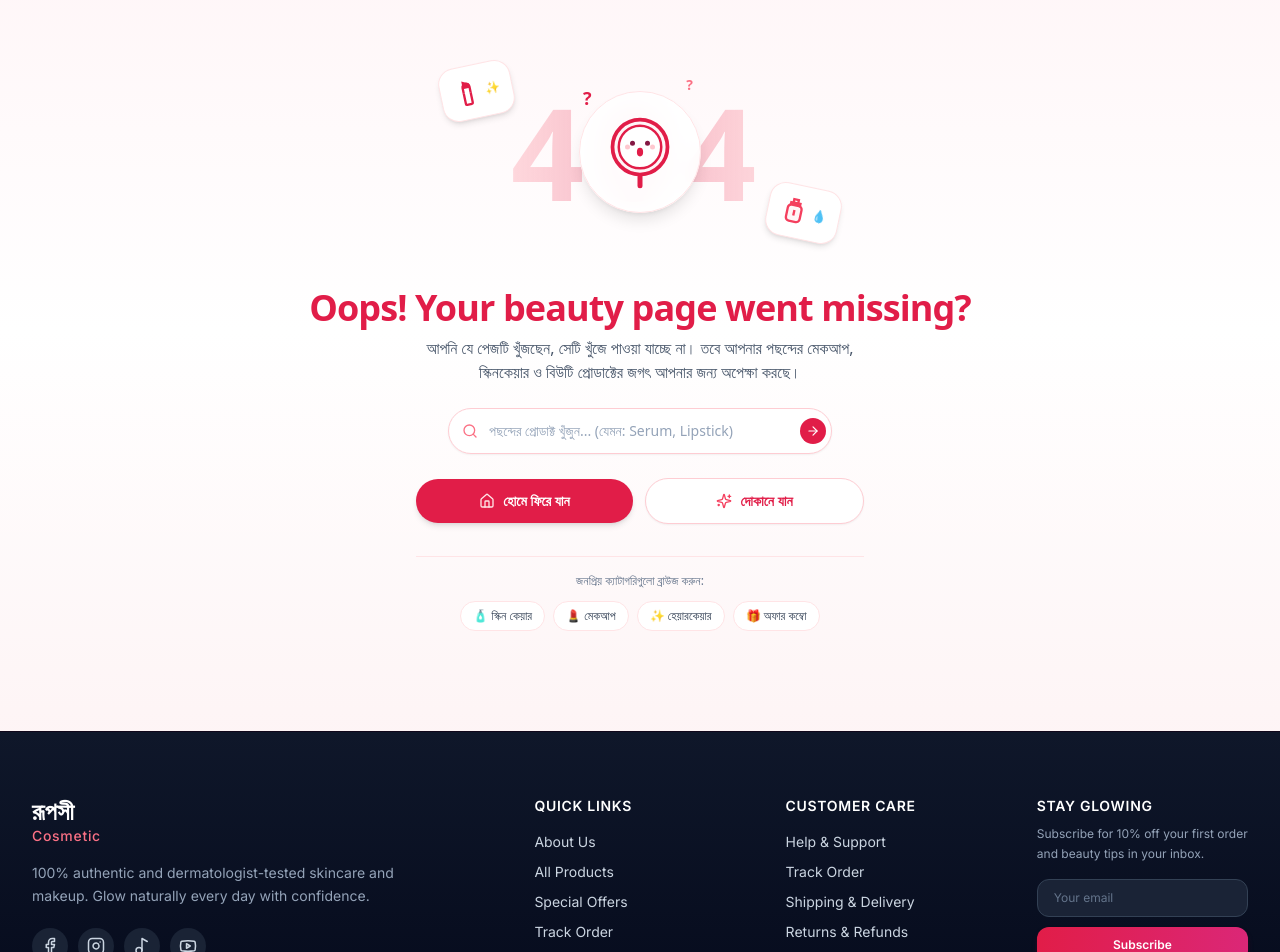
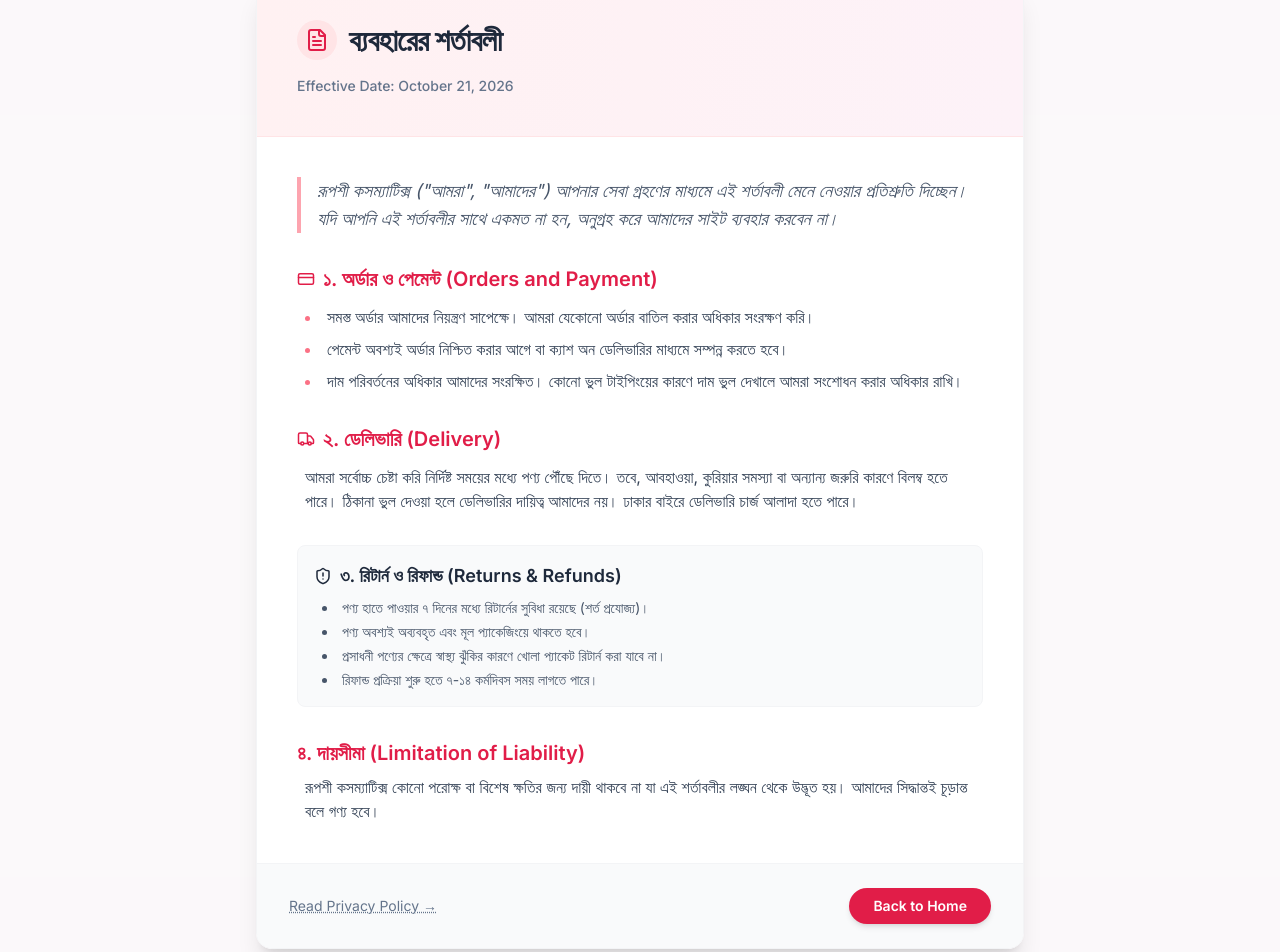
Before and after one commit to xfriseup-sketch/Rupshi-Cosmetic, a Next.js app: page /terms in a window 1280 px wide. Before the commit this address had no page. Shown: the part 140-1092 px from the top of the page. Built offline with nearby package versions, Linux system fonts and the light colour scheme.

Commit message:
Create page.js

```diff
--- /dev/null
+++ b/src/app/terms/page.js
@@ -0,0 +1,100 @@
+import Link from 'next/link';
+import { ShieldAlert, FileText, CreditCard, Truck } from 'lucide-react';
+
+export const metadata = {
+  title: 'Terms of Service | Rupshi Cosmetics',
+  description: 'Read our terms and conditions for using Rupshi Cosmetics services.',
+};
+
+export default function TermsOfService() {
+  return (
+    <div className="min-h-screen bg-gray-50/50 py-12 px-4 sm:px-6 lg:px-8">
+
+      {/* Container with Glass Effect */}
+      <div className="max-w-3xl mx-auto bg-white/90 backdrop-blur-sm shadow-xl rounded-2xl border border-gray-100 overflow-hidden">
+
+        {/* Header Section */}
+        <div className="bg-gradient-to-r from-rose-50 to-pink-50 p-8 md:p-10 border-b border-rose-100">
+          <div className="flex items-center gap-3 mb-4">
+            <div className="p-2 bg-rose-100 rounded-full text-rose-600">
+              <FileText size={24} />
+            </div>
+            <h1 className="text-2xl md:text-3xl font-bold text-slate-800 tracking-tight">
+              ব্যবহারের শর্তাবলী
+            </h1>
+          </div>
+          <p className="text-sm text-slate-500 font-medium">Effective Date: October 21, 2026</p>
+        </div>
+
+        {/* Content Body */}
+        <div className="p-8 md:p-10 space-y-8 text-slate-700 leading-relaxed">
+
+          {/* Intro */}
+          <section>
+            <p className="text-lg text-slate-600 italic border-l-4 border-rose-300 pl-4">
+              রূপশী কসম্যাটিক্স ("আমরা", "আমাদের") আপনার সেবা গ্রহণের মাধ্যমে এই শর্তাবলী মেনে নেওয়ার প্রতিশ্রুতি দিচ্ছেন।
+              যদি আপনি এই শর্তাবলীর সাথে একমত না হন, অনুগ্রহ করে আমাদের সাইট ব্যবহার করবেন না।
+            </p>
+          </section>
+
+          {/* Section 1: Orders & Payment */}
+          <section className="space-y-3">
+            <h2 className="text-xl font-semibold text-rose-600 flex items-center gap-2">
+              <CreditCard size={18} /> ১. অর্ডার ও পেমেন্ট (Orders and Payment)
+            </h2>
+            <ul className="list-disc list-inside space-y-2 text-base ml-2 marker:text-rose-400">
+              <li>সমস্ত অর্ডার আমাদের নিয়ন্ত্রণ সাপেক্ষে। আমরা যেকোনো অর্ডার বাতিল করার অধিকার সংরক্ষণ করি।</li>
+              <li>পেমেন্ট অবশ্যই অর্ডার নিশ্চিত করার আগে বা ক্যাশ অন ডেলিভারির মাধ্যমে সম্পন্ন করতে হবে।</li>
+              <li>দাম পরিবর্তনের অধিকার আমাদের সংরক্ষিত। কোনো ভুল টাইপিংয়ের কারণে দাম ভুল দেখালে আমরা সংশোধন করার অধিকার রাখি।</li>
+            </ul>
+          </section>
+
+          {/* Section 2: Delivery */}
+          <section className="space-y-3">
+            <h2 className="text-xl font-semibold text-rose-600 flex items-center gap-2">
+              <Truck size={18} /> ২. ডেলিভারি (Delivery)
+            </h2>
+            <p className="text-base ml-2">
+              আমরা সর্বোচ্চ চেষ্টা করি নির্দিষ্ট সময়ের মধ্যে পণ্য পৌঁছে দিতে। তবে, আবহাওয়া, কুরিয়ার সমস্যা বা অন্যান্য জরুরি কারণে বিলম্ব হতে পারে।
+              ঠিকানা ভুল দেওয়া হলে ডেলিভারির দায়িত্ব আমাদের নয়। ঢাকার বাইরে ডেলিভারি চার্জ আলাদা হতে পারে।
+            </p>
+          </section>
+
+          {/* Section 3: Returns & Refunds */}
+          <section className="bg-gray-50 p-4 rounded-lg border border-gray-100">
+            <h2 className="text-lg font-semibold text-slate-800 mb-2 flex items-center gap-2">
+              <ShieldAlert size={18} /> ৩. রিটার্ন ও রিফান্ড (Returns & Refunds)
+            </h2>
+            <ul className="list-disc list-inside space-y-1 text-sm text-slate-600 ml-2">
+              <li>পণ্য হাতে পাওয়ার ৭ দিনের মধ্যে রিটার্নের সুবিধা রয়েছে (শর্ত প্রযোজ্য)।</li>
+              <li>পণ্য অবশ্যই অব্যবহৃত এবং মূল প্যাকেজিংয়ে থাকতে হবে।</li>
+              <li>প্রসাধনী পণ্যের ক্ষেত্রে স্বাস্থ্য ঝুঁকির কারণে খোলা প্যাকেট রিটার্ন করা যাবে না।</li>
+              <li>রিফান্ড প্রক্রিয়া শুরু হতে ৭-১৪ কর্মদিবস সময় লাগতে পারে।</li>
+            </ul>
+          </section>
+
+          {/* Section 4: Liability */}
+          <section>
+            <h2 className="text-xl font-semibold text-rose-600 mb-2">৪. দায়সীমা (Limitation of Liability)</h2>
+            <p className="text-base ml-2">
+              রূপশী কসম্যাটিক্স কোনো পরোক্ষ বা বিশেষ ক্ষতির জন্য দায়ী থাকবে না যা এই শর্তাবলীর লঙ্ঘন থেকে উদ্ভূত হয়।
+              আমাদের সিদ্ধান্তই চূড়ান্ত বলে গণ্য হবে।
+            </p>
+          </section>
+
+        </div>
+
+        {/* Footer Action */}
+        <div className="bg-gray-50 px-8 py-6 border-t border-gray-100 flex justify-between items-center">
+           <Link href="/privacy-policy" className="text-sm text-slate-500 hover:text-rose-600 transition-colors underline decoration-dotted">
+             Read Privacy Policy →
+           </Link>
+           <Link href="/" className="inline-flex items-center justify-center px-6 py-2 bg-rose-600 text-white text-sm font-semibold rounded-full hover:bg-rose-700 transition-all shadow-md active:scale-95">
+             Back to Home
+           </Link>
+        </div>
+
+      </div>
+    </div>
+  );
+}
```
